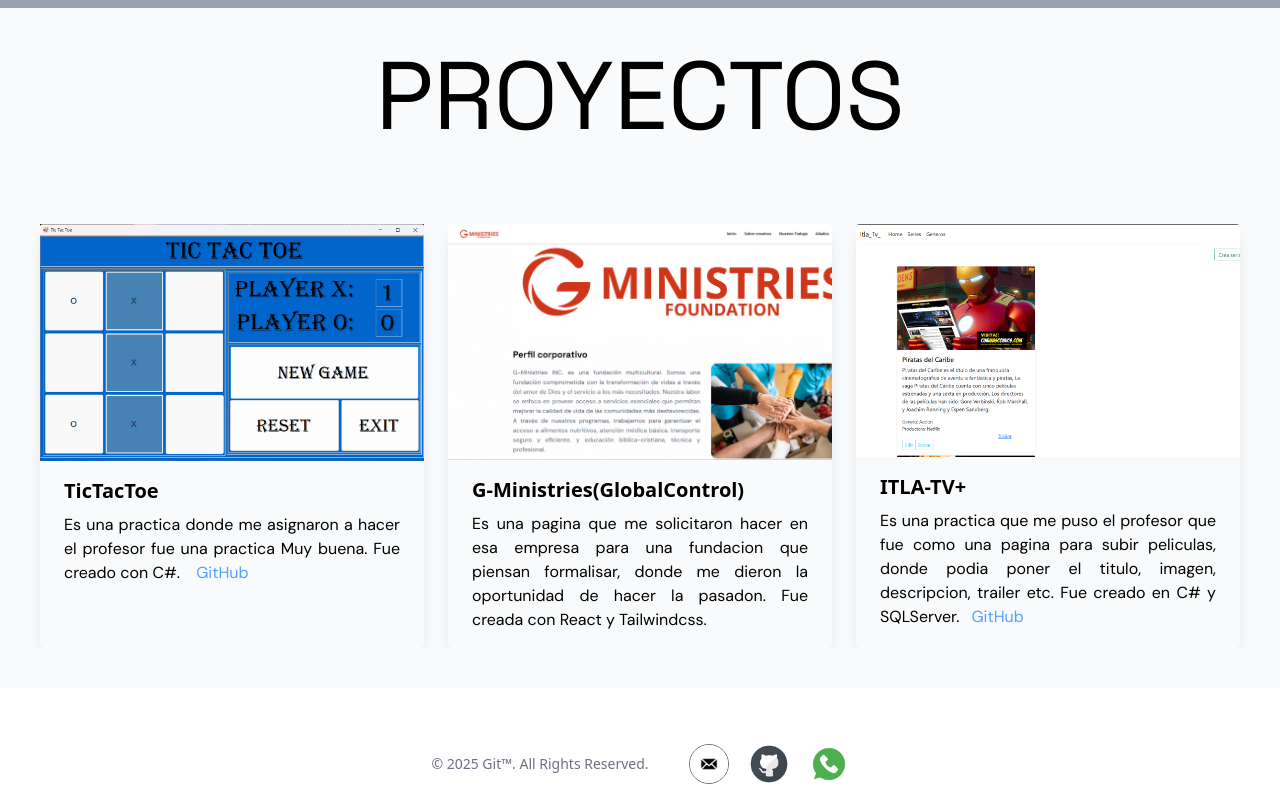
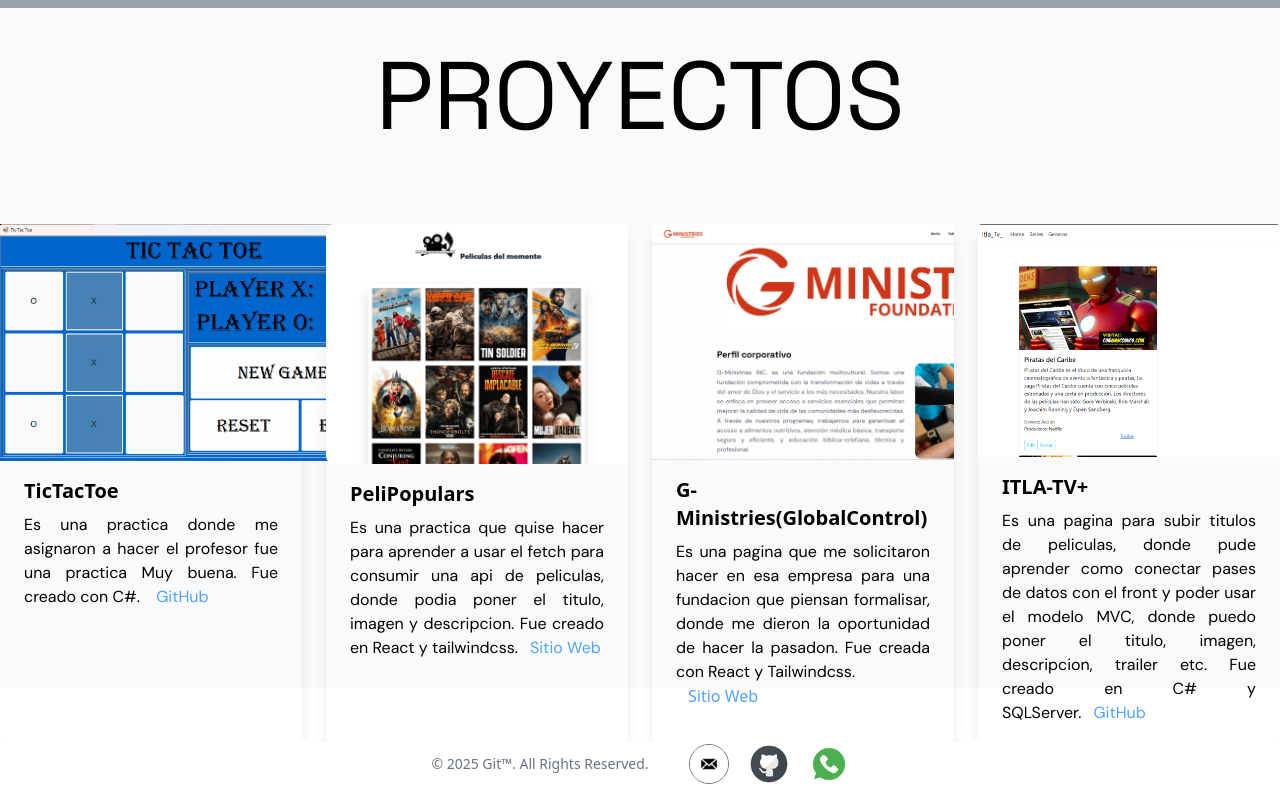
Before and after one commit to OlvisM/Page-OlvisMejia, a React (Vite) app: page / in a window 1280 px wide. Shown: the part 1592-2392 px from the top of the page. Built offline with nearby package versions, Linux system fonts and the light colour scheme; a web font is replaced by a local one.

Commit message:
New modificate

```diff
--- a/src/Components/Galeria.tsx
+++ b/src/Components/Galeria.tsx
@@ -2,6 +2,7 @@
 import F3 from "../assets/Img/F3.png";
 import F5 from "../assets/Img/F5.png";
 import F6 from "../assets/Img/F6.png";
+import F7 from "../assets/Img/F7.png";
 
 const Galeria = forwardRef<HTMLDivElement>((_, ref) => {
   return (
@@ -14,10 +15,10 @@
           <h1 className="mt-10 text-6xl md:text-8xl">PROYECTOS</h1>
         </div>
         <section className="w-screen flex justify-evenly md:justify-center overflow-x-scroll md:overflow-auto">
-          <div className="flex flex-cols-2 gap-6 md:w-300 mt-20">
+          <div className=" w-screen grid grid-cols-4 gap-6 md:w-400 mt-20">
             <div className="max-w-sm rounded shadow-lg transition duration-200 ease-in-out hover:-translate-y-1 hover:scale-100">
               <div className="w-96">
-                <img className="" src={F6} alt="Sunset in the mountains" />
+                <img className="" src={F6} alt="TicTacToe" />
               </div>
 
               <div className="px-6 py-4">
@@ -35,12 +36,31 @@
               </div>
             </div>
             <div className="max-w-sm rounded overflow-hidden shadow-lg transition duration-200 ease-in-out hover:-translate-y-1 hover:scale-100">
+              <img
+                className="object-cover w-200 rounded-t-lg md:h-60 md:w-95 md:rounded-none md:rounded-s-lg"
+                src={F7}
+                alt="PelisPopulars"
+              />
+
+              <div className="px-6 py-4">
+                <div className="font-bold text-xl mb-2">PeliPopulars</div>
+                <p className="text-black text-justify text-base">
+                  Es una practica que quise hacer para aprender a usar el fetch
+                  para consumir una api de peliculas, donde podia poner el
+                  titulo, imagen y descripcion. Fue creado en React y
+                  tailwindcss.
+                  <a
+                    className="ml-3 text-blue-400"
+                    href="https://pelipopulars.netlify.app/"
+                  >
+                    Sitio Web
+                  </a>
+                </p>
+              </div>
+            </div>
+            <div className=" max-w-sm rounded overflow-hidden shadow-lg transition duration-200 ease-in-out hover:-translate-y-1 hover:scale-100">
               <div className="w-118">
-                <img
-                  className="w-full "
-                  src={F3}
-                  alt="Sunset in the mountains"
-                />
+                <img className="w-full" src={F3} alt="Gministries" />
               </div>
 
               <div className="px-6 py-4">
@@ -53,6 +73,12 @@
                   oportunidad de hacer la pasadon. Fue creada con React y
                   Tailwindcss.
                 </p>
+                <a
+                  className="ml-3 text-blue-400"
+                  href="https://g-ministries.netlify.app/"
+                >
+                  Sitio Web
+                </a>
               </div>
             </div>
             <div className="max-w-sm rounded overflow-hidden shadow-lg transition duration-200 ease-in-out hover:-translate-y-1 hover:scale-100">
@@ -63,14 +89,13 @@
                   alt="Sunset in the mountains"
                 />
               </div>
-
               <div className="px-6 py-4">
                 <div className="font-bold text-xl mb-2">ITLA-TV+</div>
                 <p className="text-black text-justify text-base">
-                  Es una practica que me puso el profesor que fue como una
-                  pagina para subir peliculas, donde podia poner el titulo,
-                  imagen, descripcion, trailer etc. Fue creado en C# y
-                  SQLServer.
+                  Es una pagina para subir titulos de peliculas, donde pude
+                  aprender como conectar pases de datos con el front y poder
+                  usar el modelo MVC, donde puedo poner el titulo, imagen,
+                  descripcion, trailer etc. Fue creado en C# y SQLServer.
                   <a
                     className="ml-3 text-blue-400"
                     href="https://github.com/OlvisM/Itla_tv"
--- a/src/index.css
+++ b/src/index.css
@@ -3,6 +3,15 @@
 @import url("https://fonts.googleapis.com/css2?family=Space+Grotesk:wght@300..700&display=swap");
 @import url("https://fonts.googleapis.com/css2?family=Barriecito&family=Pixelify+Sans:wght@400..700&family=Tiny5&display=swap");
 @import "tailwindcss";
+@theme {
+  --color-primary: #000000;
+  --color-secondary: (255, 255, 255);
+  --color-tertiary: #000000;
+  --color-quaternary: #ffffff;
+  --color-quinary: #000000;
+  --color-senary: #ffffff;
+  --color-septenary: #000000;
+}
 
 #header {
   background-image: url(./assets/Wallpaper/bannerMypage.png);
--- a/tailwind.config.cjs
+++ b/tailwind.config.cjs
@@ -8,7 +8,6 @@
       require("tailwindcss-filters"),
       // otros plugins si los necesitas
     ],
-
     extend: {
       animation: {
         "infinite-slider": "infiniteSlider 10s linear infinite", // Adjusted time for faster sliding
```
Also changed, not shown: src/assets/Img/F7.png (added).
